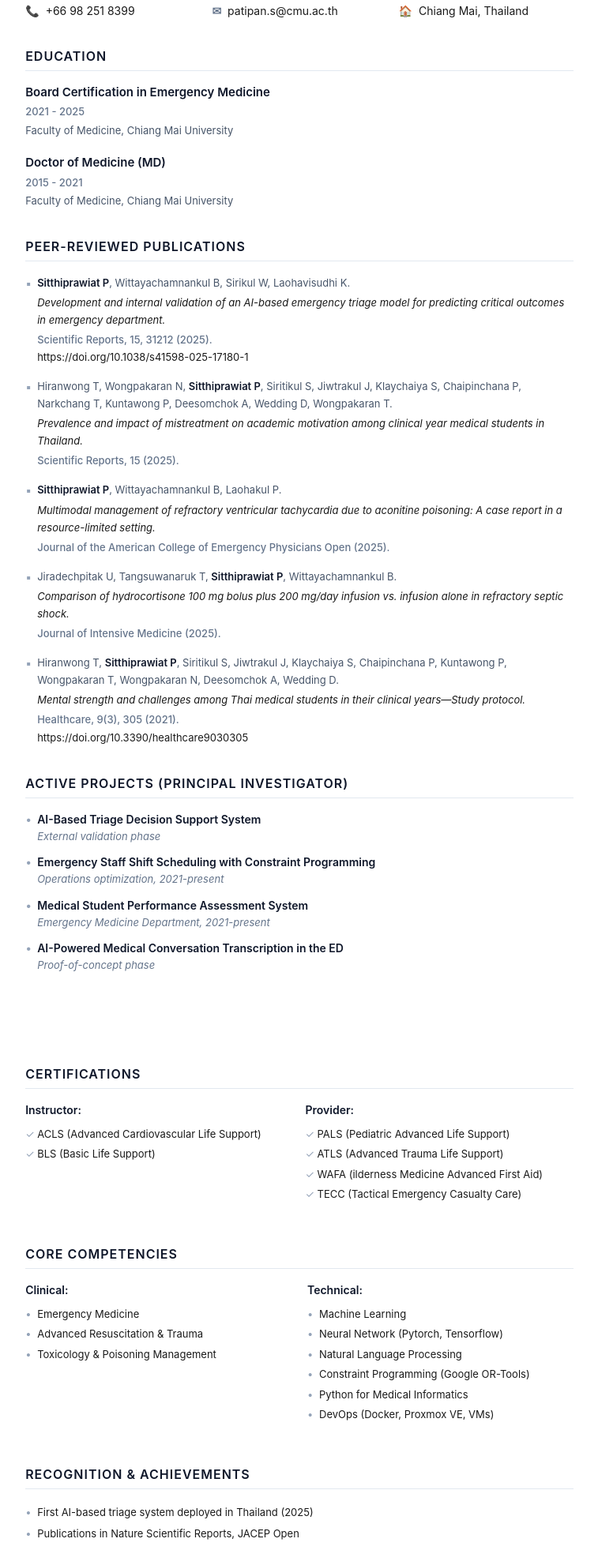
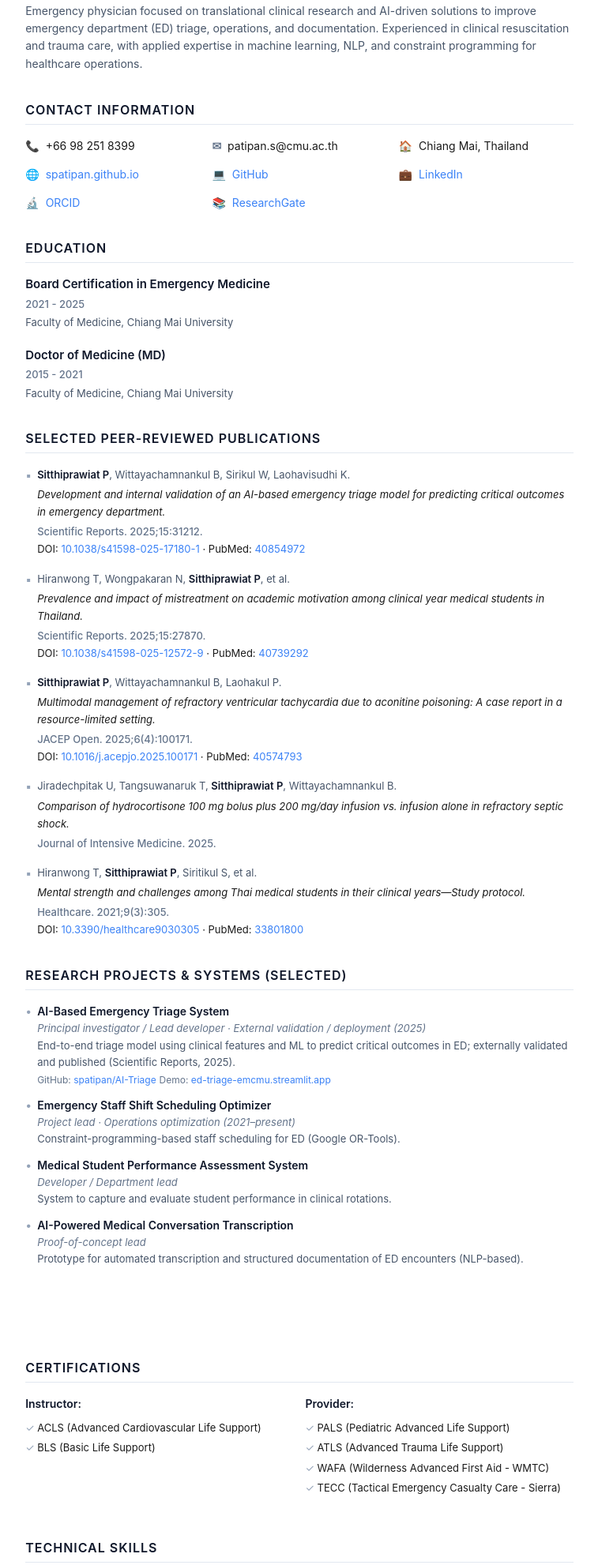
Before and after one commit to spatipan/spatipan.github.io, a plain HTML site: page cv.html in a window 1280 px wide. Shown: the part 294-2276 px from the top of the page at 79% size, without its empty margins (261-1018 px from the left). Drawn offline with Linux system fonts and the light colour scheme.

Commit message:
update full cv

```diff
--- a/cv.html
+++ b/cv.html
@@ -299,12 +299,20 @@
         <!-- Header -->
         <div class="header">
             <h1>PATIPAN SITTHIPRAWIAT, MD</h1>
-            <div class="subtitle">Emergency Medicine Specialist</div>
+            <div class="subtitle">Emergency Physician · AI Researcher & Developer</div>
             <div class="institution">Department of Emergency Medicine, Faculty of Medicine, Chiang Mai University</div>
         </div>
 
         <!-- Content -->
         <div class="content">
+            <!-- Profile -->
+            <div class="section">
+                <div class="section-title">Profile</div>
+                <p style="font-size: 14px; line-height: 1.6; color: #475569;">
+                    Emergency physician focused on translational clinical research and AI-driven solutions to improve emergency department (ED) triage, operations, and documentation. Experienced in clinical resuscitation and trauma care, with applied expertise in machine learning, NLP, and constraint programming for healthcare operations.
+                </p>
+            </div>
+
             <!-- Contact Information -->
             <div class="section">
                 <div class="section-title">Contact Information</div>
@@ -320,6 +328,26 @@
                     <div class="contact-item">
                         <span class="contact-icon">🏠</span>
                         <span>Chiang Mai, Thailand</span>
+                    </div>
+                    <div class="contact-item">
+                        <span class="contact-icon">🌐</span>
+                        <a href="https://spatipan.github.io" target="_blank" style="color: #3b82f6; text-decoration: none;">spatipan.github.io</a>
+                    </div>
+                    <div class="contact-item">
+                        <span class="contact-icon">💻</span>
+                        <a href="https://github.com/spatipan" target="_blank" style="color: #3b82f6; text-decoration: none;">GitHub</a>
+                    </div>
+                    <div class="contact-item">
+                        <span class="contact-icon">💼</span>
+                        <a href="https://www.linkedin.com/in/patipan-sitthiprawiat-14a41a20a/" target="_blank" style="color: #3b82f6; text-decoration: none;">LinkedIn</a>
+                    </div>
+                    <div class="contact-item">
+                        <span class="contact-icon">🔬</span>
+                        <a href="https://orcid.org/0009-0000-2927-4310" target="_blank" style="color: #3b82f6; text-decoration: none;">ORCID</a>
+                    </div>
+                    <div class="contact-item">
+                        <span class="contact-icon">📚</span>
+                        <a href="https://www.researchgate.net/profile/Patipan-Sitthiprawiat" target="_blank" style="color: #3b82f6; text-decoration: none;">ResearchGate</a>
                     </div>
                 </div>
             </div>
@@ -347,7 +375,7 @@
 
             <!-- Peer-Reviewed Publications -->
             <div class="section">
-                <div class="section-title">Peer-Reviewed Publications</div>
+                <div class="section-title">Selected Peer-Reviewed Publications</div>
 
                 <div class="publication-item">
                     <div class="authors">
@@ -356,18 +384,19 @@
                     <div class="publication-title">
                         Development and internal validation of an AI-based emergency triage model for predicting critical outcomes in emergency department.
                     </div>
-                    <div class="journal">Scientific Reports, 15, 31212 (2025).</div>
-                    <div>https://doi.org/10.1038/s41598-025-17180-1</div>
+                    <div class="journal">Scientific Reports. 2025;15:31212.</div>
+                    <div>DOI: <a href="https://doi.org/10.1038/s41598-025-17180-1" target="_blank" style="color: #3b82f6; text-decoration: none;">10.1038/s41598-025-17180-1</a> · PubMed: <a href="https://pubmed.ncbi.nlm.nih.gov/40854972/" target="_blank" style="color: #3b82f6; text-decoration: none;">40854972</a></div>
                 </div>
 
                 <div class="publication-item">
                     <div class="authors">
-                        Hiranwong T, Wongpakaran N, <span class="author-highlight">Sitthiprawiat P</span>, Siritikul S, Jiwtrakul J, Klaychaiya S, Chaipinchana P, Narkchang T, Kuntawong P, Deesomchok A, Wedding D, Wongpakaran T.
+                        Hiranwong T, Wongpakaran N, <span class="author-highlight">Sitthiprawiat P</span>, et al.
                     </div>
                     <div class="publication-title">
                         Prevalence and impact of mistreatment on academic motivation among clinical year medical students in Thailand.
                     </div>
-                    <div class="journal">Scientific Reports, 15 (2025).</div>
+                    <div class="journal">Scientific Reports. 2025;15:27870.</div>
+                    <div>DOI: <a href="https://doi.org/10.1038/s41598-025-12572-9" target="_blank" style="color: #3b82f6; text-decoration: none;">10.1038/s41598-025-12572-9</a> · PubMed: <a href="https://pubmed.ncbi.nlm.nih.gov/40739292/" target="_blank" style="color: #3b82f6; text-decoration: none;">40739292</a></div>
                 </div>
 
                 <div class="publication-item">
@@ -377,7 +406,8 @@
                     <div class="publication-title">
                         Multimodal management of refractory ventricular tachycardia due to aconitine poisoning: A case report in a resource-limited setting.
                     </div>
-                    <div class="journal">Journal of the American College of Emergency Physicians Open (2025).</div>
+                    <div class="journal">JACEP Open. 2025;6(4):100171.</div>
+                    <div>DOI: <a href="https://doi.org/10.1016/j.acepjo.2025.100171" target="_blank" style="color: #3b82f6; text-decoration: none;">10.1016/j.acepjo.2025.100171</a> · PubMed: <a href="https://pubmed.ncbi.nlm.nih.gov/40574793/" target="_blank" style="color: #3b82f6; text-decoration: none;">40574793</a></div>
                 </div>
 
                 <div class="publication-item">
@@ -387,40 +417,48 @@
                     <div class="publication-title">
                         Comparison of hydrocortisone 100 mg bolus plus 200 mg/day infusion vs. infusion alone in refractory septic shock.
                     </div>
-                    <div class="journal">Journal of Intensive Medicine (2025).</div>
+                    <div class="journal">Journal of Intensive Medicine. 2025.</div>
                 </div>
 
                 <div class="publication-item">
                     <div class="authors">
-                        Hiranwong T, <span class="author-highlight">Sitthiprawiat P</span>, Siritikul S, Jiwtrakul J, Klaychaiya S, Chaipinchana P, Kuntawong P, Wongpakaran T, Wongpakaran N, Deesomchok A, Wedding D.
+                        Hiranwong T, <span class="author-highlight">Sitthiprawiat P</span>, Siritikul S, et al.
                     </div>
                     <div class="publication-title">
                         Mental strength and challenges among Thai medical students in their clinical years—Study protocol.
                     </div>
-                    <div class="journal">Healthcare, 9(3), 305 (2021).</div>
-                    <div>https://doi.org/10.3390/healthcare9030305</div>
+                    <div class="journal">Healthcare. 2021;9(3):305.</div>
+                    <div>DOI: <a href="https://doi.org/10.3390/healthcare9030305" target="_blank" style="color: #3b82f6; text-decoration: none;">10.3390/healthcare9030305</a> · PubMed: <a href="https://pubmed.ncbi.nlm.nih.gov/33801800/" target="_blank" style="color: #3b82f6; text-decoration: none;">33801800</a></div>
                 </div>
             </div>
 
-            <!-- Active Projects -->
+            <!-- Research Projects & Systems -->
             <div class="section">
-                <div class="section-title">Active Projects (Principal Investigator)</div>
+                <div class="section-title">Research Projects & Systems (Selected)</div>
 
                 <div class="research-item">
-                    <span class="project-title">AI-Based Triage Decision Support System</span><br>
-                    <span class="project-role">External validation phase</span>
+                    <span class="project-title">AI-Based Emergency Triage System</span><br>
+                    <span class="project-role">Principal investigator / Lead developer · External validation / deployment (2025)</span><br>
+                    <span style="font-size: 13px; color: #475569;">End-to-end triage model using clinical features and ML to predict critical outcomes in ED; externally validated and published (Scientific Reports, 2025).</span><br>
+                    <span style="font-size: 12px; color: #64748b;">GitHub: <a href="https://github.com/spatipan/AI-Triage" target="_blank" style="color: #3b82f6; text-decoration: none;">spatipan/AI-Triage</a></span>
+
+                    <span style="font-size: 12px; color: #64748b;">Demo: <a href="https://ed-triage-emcmu.streamlit.app" target="_blank" style="color: #3b82f6; text-decoration: none;">ed-triage-emcmu.streamlit.app</a></span>
                 </div>
                 <div class="research-item">
-                    <span class="project-title">Emergency Staff Shift Scheduling with Constraint Programming</span><br>
-                    <span class="project-role">Operations optimization, 2021-present</span>
+                    <span class="project-title">Emergency Staff Shift Scheduling Optimizer</span><br>
+                    <span class="project-role">Project lead · Operations optimization (2021–present)</span><br>
+                    <span style="font-size: 13px; color: #475569;">Constraint-programming-based staff scheduling for ED (Google OR-Tools).</span>
                 </div>
                 <div class="research-item">
                     <span class="project-title">Medical Student Performance Assessment System</span><br>
-                    <span class="project-role">Emergency Medicine Department, 2021-present</span>
+                    <span class="project-role">Developer / Department lead</span><br>
+                    <span style="font-size: 13px; color: #475569;">System to capture and evaluate student performance in clinical rotations.</span>
                 </div>
                 <div class="research-item">
-                    <span class="project-title">AI-Powered Medical Conversation Transcription in the ED</span><br>
-                    <span class="project-role">Proof-of-concept phase</span>
+                    <span class="project-title">AI-Powered Medical Conversation Transcription</span><br>
+                    <span class="project-role">Proof-of-concept lead</span><br>
+                    <span style="font-size: 13px; color: #475569;">Prototype for automated transcription and structured documentation of ED encounters (NLP-based).</span><br>
+
                 </div>
             </div>
 
@@ -447,51 +485,31 @@
                         <ul class="cert-list">
                             <li>PALS (Pediatric Advanced Life Support)</li>
                             <li>ATLS (Advanced Trauma Life Support)</li>
-                            <li>WAFA (ilderness Medicine Advanced First Aid)</li>
-                            <li>TECC (Tactical Emergency Casualty Care)</li>
+                            <li>WAFA (Wilderness Advanced First Aid - WMTC)</li>
+                            <li>TECC (Tactical Emergency Casualty Care - Sierra)</li>
                         </ul>
                     </div>
                 </div>
             </div>
 
-            <!-- Core Competencies -->
+            <!-- Technical Skills -->
             <div class="section">
-                <div class="section-title">Core Competencies</div>
+                <div class="section-title">Technical Skills</div>
 
-                <div class="skills-grid">
-                    <div class="skill-category">
-                        <div class="skill-category-title">Clinical:</div>
-                        <ul class="skill-list">
-                            <li>Emergency Medicine</li>
-                            <li>Advanced Resuscitation & Trauma</li>
-                            <li>Toxicology & Poisoning Management</li>
-                        </ul>
-                    </div>
-
-                    <div class="skill-category">
-                        <div class="skill-category-title">Technical:</div>
-                        <ul class="skill-list">
-                            <li>Machine Learning</li>
-                            <li>Neural Network (Pytorch, Tensorflow)</li>
-                            <li>Natural Language Processing</li>
-                            <li>Constraint Programming (Google OR-Tools)</li>
-                            <li>Python for Medical Informatics</li>
-                            <li>DevOps (Docker, Proxmox VE, VMs)</li>
-                        </ul>
-                    </div>
+                <div class="skill-category">
+                    <ul class="skill-list">
+                        <li>Machine learning: model development, evaluation, cross-validation, feature engineering</li>
+                        <li>Deep learning: PyTorch, TensorFlow/Keras</li>
+                        <li>Data analysis: pandas, scikit-learn, SciPy</li>
+                        <li>Natural language processing</li>
+                        <li>Optimization: Constraint Programming (Google OR-Tools)</li>
+                        <li>DevOps & deployment: Docker, containerized services, VM management</li>
+                        <li>Languages & tools: Python, Git/GitHub</li>
+                    </ul>
                 </div>
             </div>
 
 
-
-            <!-- Recognition & Achievements -->
-            <div class="section">
-                <div class="section-title">Recognition & Achievements</div>
-                <ul class="honors-list">
-                    <li>First AI-based triage system deployed in Thailand (2025)</li>
-                    <li>Publications in Nature Scientific Reports, JACEP Open</li>
-                </ul>
-            </div>
 
             <!-- Professional Memberships -->
             <div class="section">
@@ -501,11 +519,22 @@
                     <li>Chiang Mai University Medical Alumni Association</li>
                 </ul>
             </div>
+
+            <!-- Languages -->
+            <div class="section">
+                <div class="section-title">Languages</div>
+                <div class="language-item">
+                    <span class="language-name">Thai:</span> Native
+                </div>
+                <div class="language-item">
+                    <span class="language-name">English:</span> Professional
+                </div>
+            </div>
         </div>
 
         <!-- Footer -->
         <div class="footer">
-            Last Updated: September 2025
+            Last Updated: January 2025
         </div>
     </div>
 </body>
```
Also changed, not shown: 1 other file.
